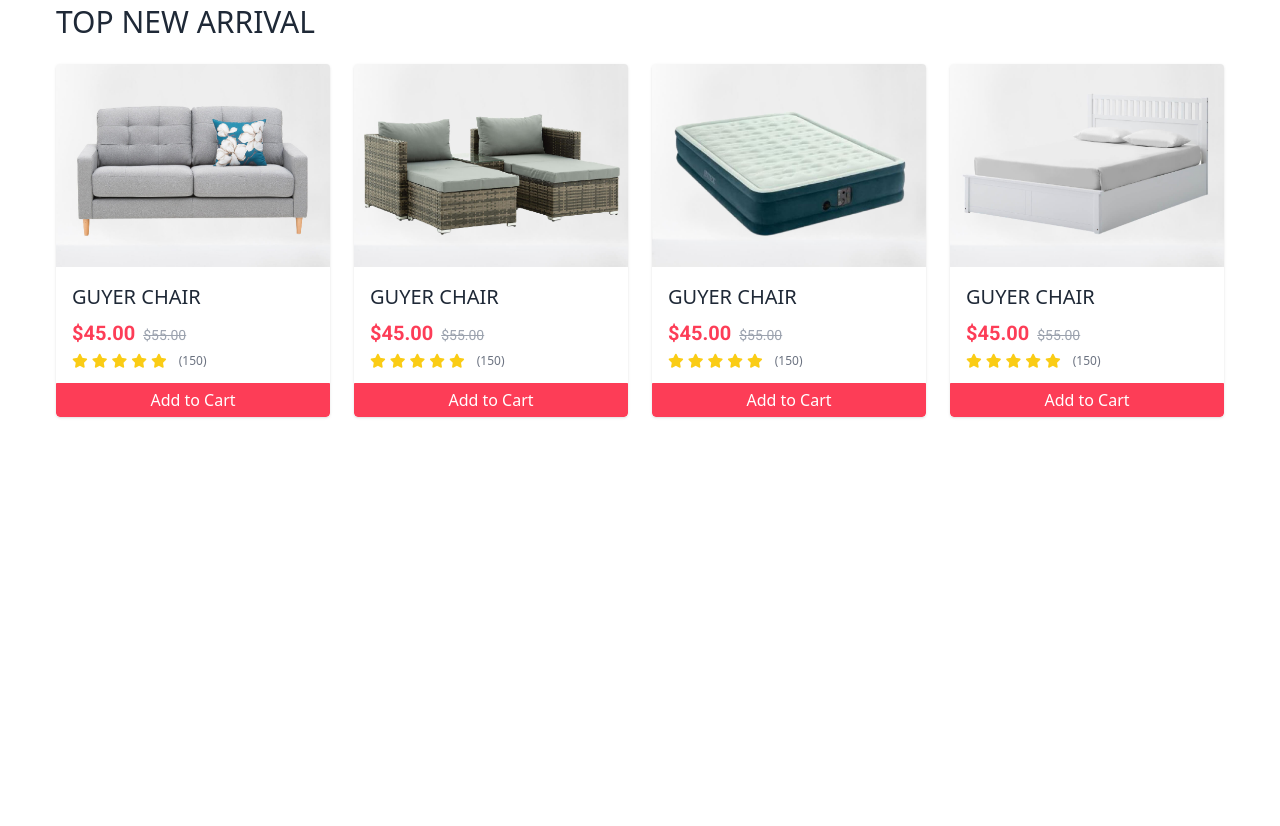
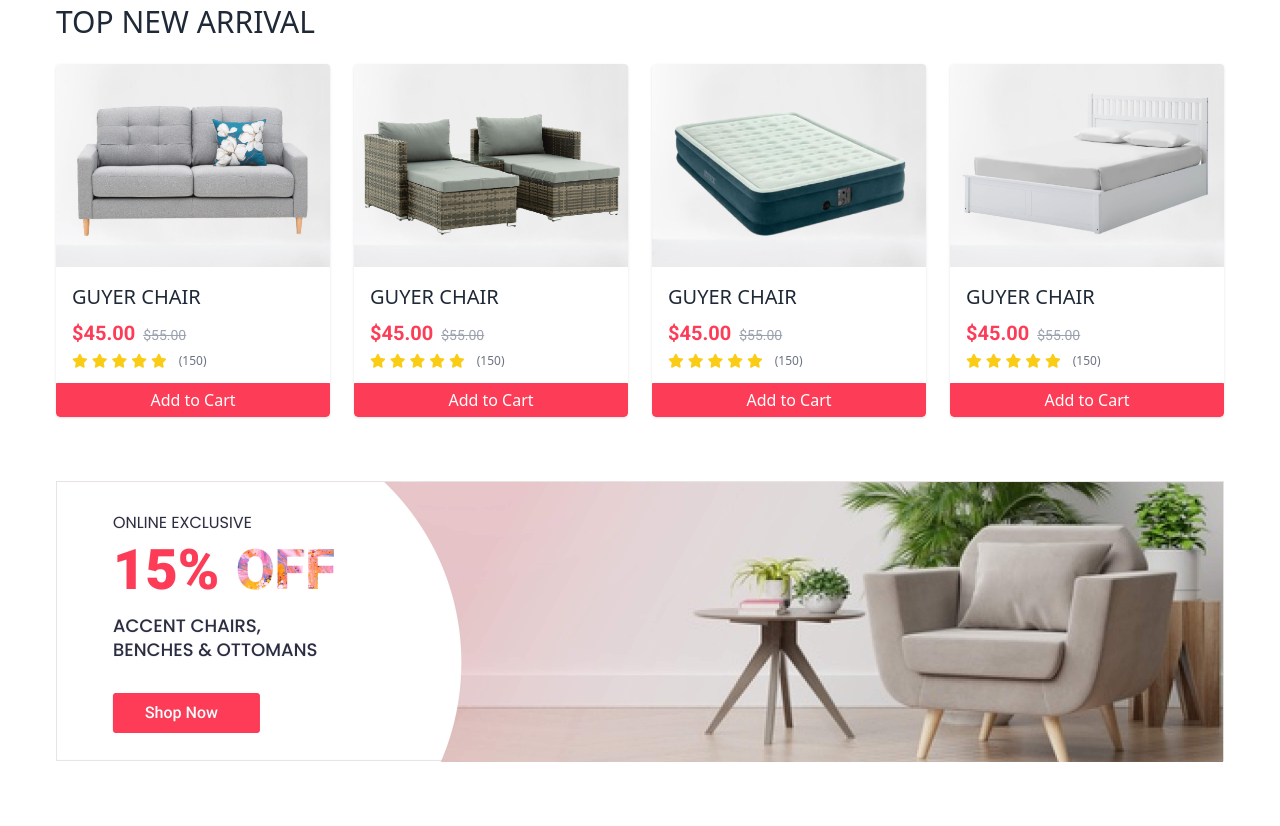
Before and after one commit to ryanhuge-ryjhen/ecommerce-template, a website: page index.html in a window 1280 px wide. Shown: the part 1596-2422 px from the top of the page. Before the commit the page ends 2077 px from the top, so only its background shows below. Drawn offline with Linux system fonts and the light colour scheme.

Commit message:
added ads section

```diff
--- a/index.html
+++ b/index.html
@@ -480,5 +480,13 @@
       </div>
      </div>
     <!-- End  New Arrival -->
+
+    <!-- Ads -->
+     <div class="container pb-16">
+      <a href="#">
+        <img src="/images/offer.jpg" alt="" class="w-full">
+      </a>
+     </div>
+    <!-- End Ads -->
   </body>
 </html>
```
Also changed, not shown: output/tailwind.css.
